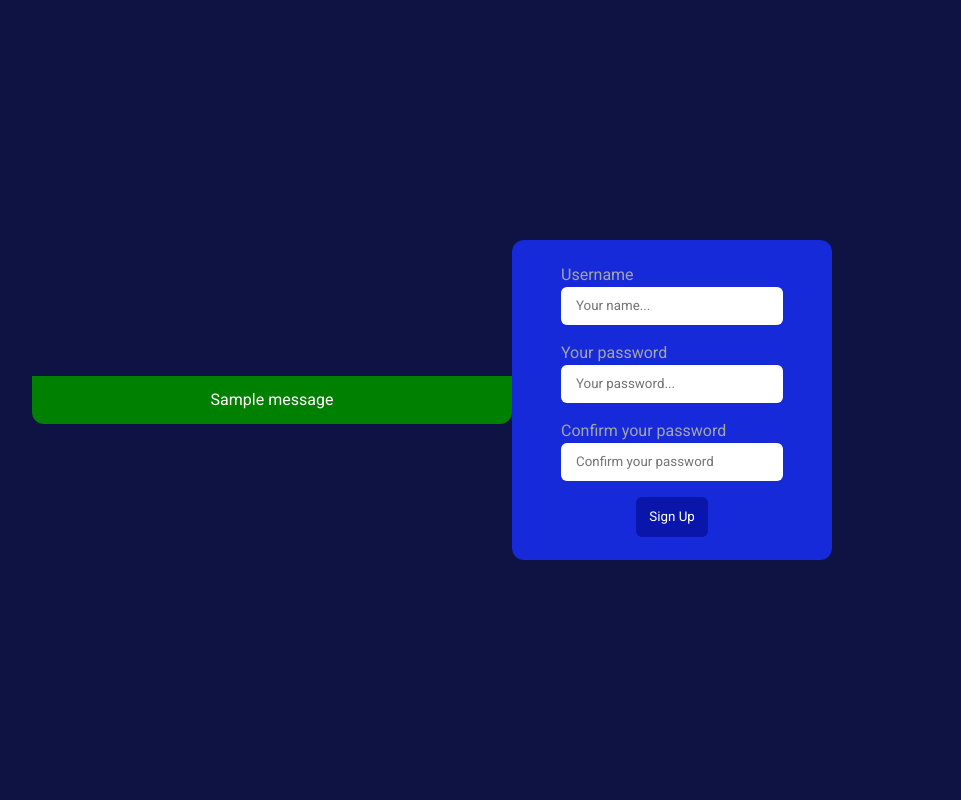
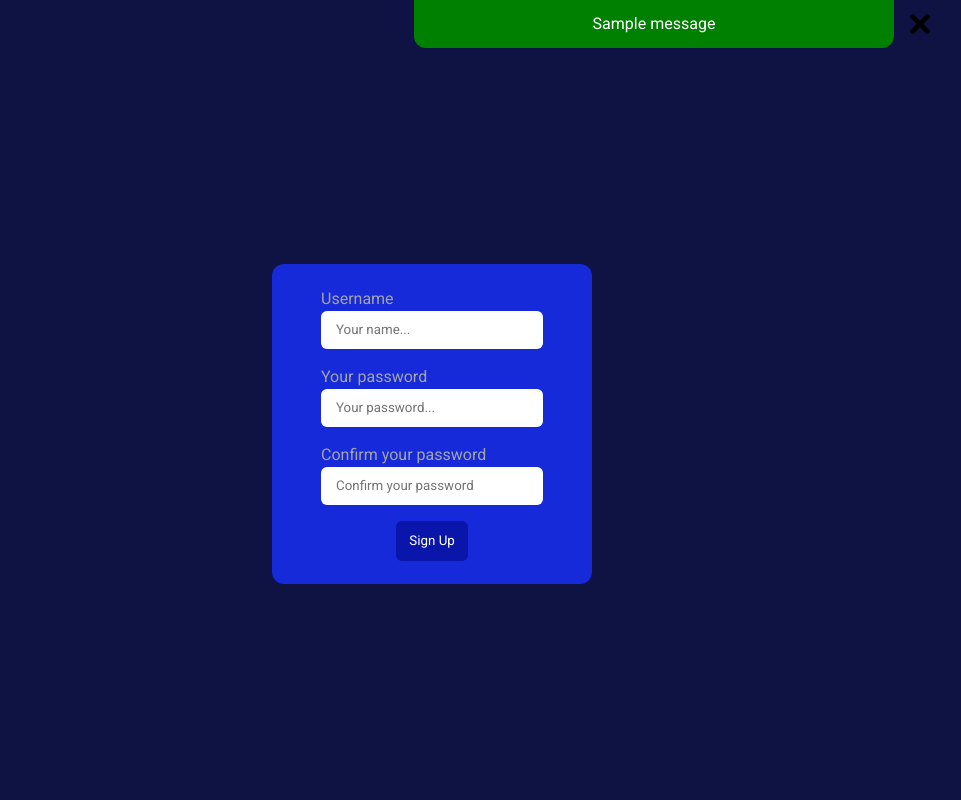
Before and after one commit to agnlt64/swift-messenger, a Flask app: page /sign-up/ in a window 1280 px wide. Shown: the whole page, without its empty margins (208-1169 px from the left). Run offline with Flask 3, Linux system fonts and the light colour scheme; one stand-in notice (Sample message) is shown.

Commit message:
adding immage is functionnal

```diff
--- a/app/__init__.py
+++ b/app/__init__.py
@@ -24,8 +24,8 @@ def create_app():
     app.config['SQLALCHEMY_DATABASE_URI'] = f'sqlite:///{DB_NAME}'
     db.init_app(app)
 
-    if not path.exists(f'instance/{DB_NAME}'):
-        with app.app_context():
+    with app.app_context():
+        if not path.exists(f'instance/{DB_NAME}'):
         # delete the database each time a new table is added
             db.create_all()
 
--- a/app/models.py
+++ b/app/models.py
@@ -11,4 +11,4 @@ class ChatGroup(db.Model):
     id = db.Column(db.Integer, primary_key=True)
     user = db.Column(db.String(150))
     name = db.Column(db.String(100), unique=True)
-    image = db.Column(db.LargeBinary)
+    image_path = db.Column(db.String(200))
--- a/app/static/css/base.css
+++ b/app/static/css/base.css
@@ -27,8 +27,9 @@ body {
     overflow: hidden;
     min-height: 100vh;
     display: flex;
-    justify-content: center;
+    justify-content: space-between;
     align-items: center;
+    flex-direction: column;
 }
 
 .container {
@@ -60,24 +61,38 @@ body {
     align-items: center;
 }
 
-.show-error-message {
-    background-color: red;
+.invisible {
+    background-color: transparent !important;
+}
+
+.close-message {
+    aspect-ratio: 1/1;
+    width: 20px;
+    margin-left: 1rem;
+}
+
+.close-message:hover {
+    cursor: pointer;
+}
+
+.error {
+    --color: red;
+}
+
+.success {
+    --color: green;
+}
+
+.message {
+    background-color: var(--color);
     display: flex;
     align-items: center;
     justify-content: center;
-    color: #fff;
     height: 3rem;
     width: 30rem;
     border-radius: 0 0 12px 12px;
 }
 
-.show-success-message {
-    background-color: green;
-    display: flex;
-    align-items: center;
-    justify-content: center;
+.message p {
     color: #fff;
-    height: 3rem;
-    width: 30rem;
-    border-radius: 0 0 12px 12px;
 }
--- /dev/null
+++ b/app/static/js/close_message.js
@@ -0,0 +1,4 @@
+const closeMessage = document.getElementById('close-message')
+closeMessage.addEventListener('click', () => {
+    document.getElementById('message').style.display = 'none'
+})
--- a/app/templates/base.html
+++ b/app/templates/base.html
@@ -11,20 +11,16 @@
 </head>
 <body>
     <div class="message-container">
+        <div class="message invisible">
+            <p></p>
+        </div>
         {% with messages = get_flashed_messages(with_categories=true) %}
-            {% if messages %}
-                {% for category, message in messages %}
-                    {% if category == 'error' %}
-                        <div class="show-error-message">
-                            {{ message }}
-                        </div>
-                    {% else %}
-                        <div class="show-success-message">
-                            {{ message }}
-                        </div>
-                    {% endif %}
-                {% endfor %}
-            {% endif %}
+            {% for category, message in messages %}
+                <div class="message {{ category }}" id="message">
+                    <p>{{ message }}</p>
+                </div>
+                <img class="close-message" id="close-message" src="{{ url_for('static', filename='media/close.png') }}" alt="close button">
+            {% endfor %}
         {% endwith %}
     </div>
 
@@ -36,6 +32,7 @@
         {% endblock %}
     </footer>
 </body>
+<script src="{{ url_for('static', filename='js/close_message.js') }}"></script>
 {% block scripts %}
 {% endblock %}
 </html>
--- a/app/templates/login.html
+++ b/app/templates/login.html
@@ -23,3 +23,9 @@ Chat App - Login
     </form>
 </main>
 {% endblock %}
+
+{% block scripts %}
+<script>
+  document.body.classList.add('register-body')
+</script>
+{% endblock %}
--- a/app/templates/signup.html
+++ b/app/templates/signup.html
@@ -27,3 +27,9 @@ Chat App - Sign Up
     </form>
 </main>
 {% endblock %}
+
+{% block scripts %}
+<script>
+  document.body.classList.add('register-body')
+</script>
+{% endblock %}
```
Also changed, not shown: app/static/css/chat.css (+12 -2 lines), app/templates/chat.html (+8 -5 lines), app/views.py (+14 -5 lines), app/static/media/logo-open-ai.png (deleted), instance/database.sqlite3 (added), 1 other file.
